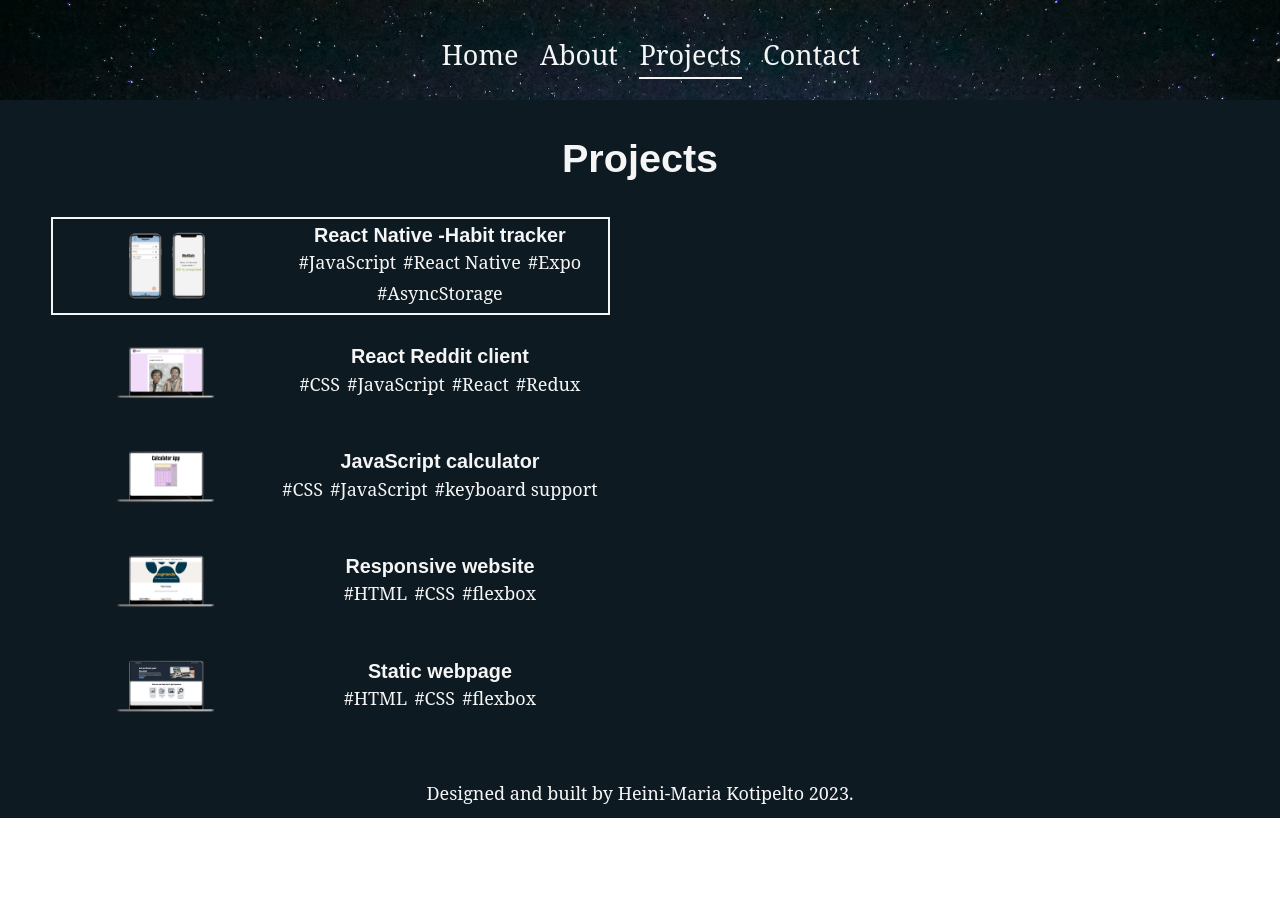
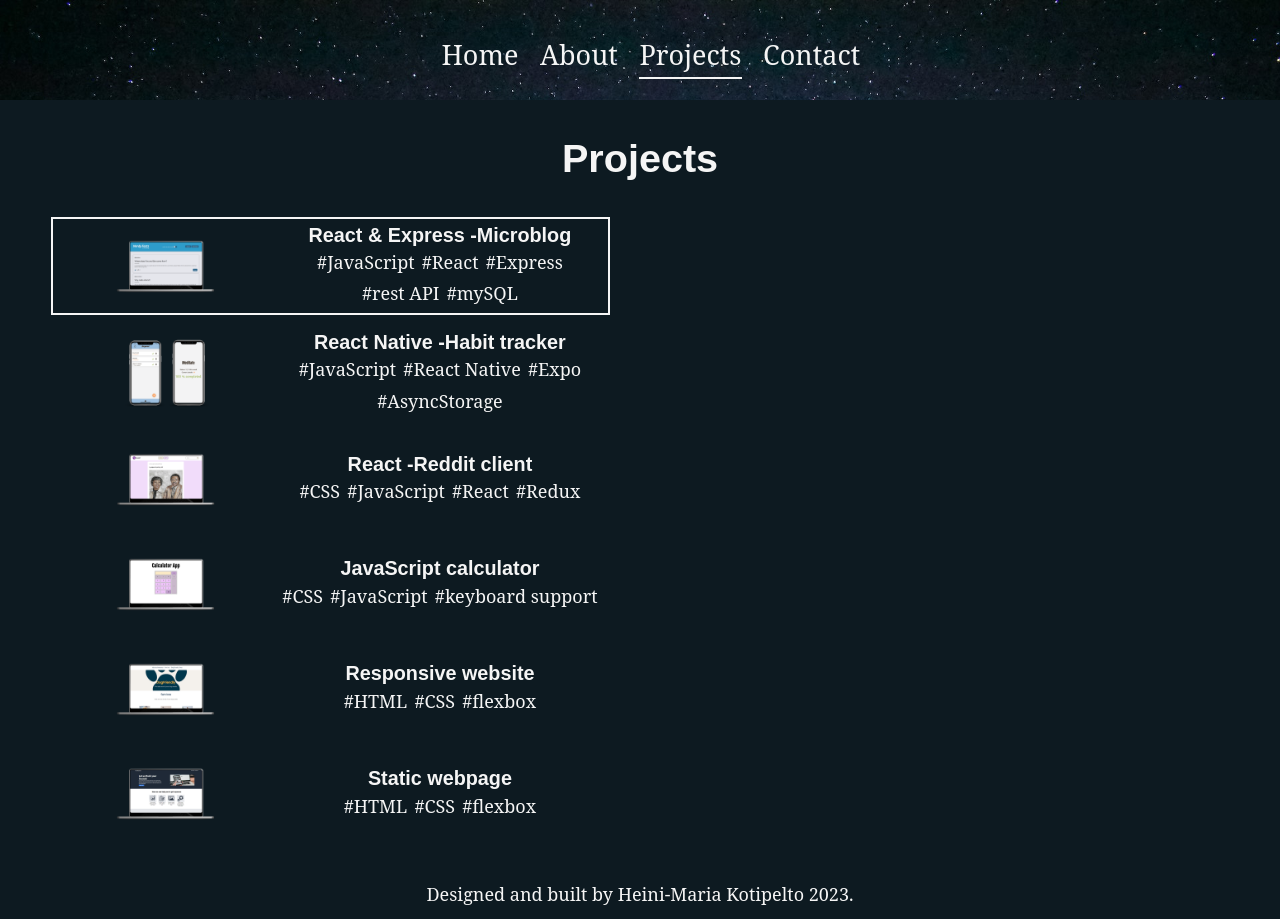
Before and after one commit to Heini-Maria/portfolio-react, a React app: page /projects in a window 1280 px wide. Before the commit the page ends 818 px from the top, so only its background shows below. Built offline with nearby package versions, Linux system fonts and the light colour scheme.

Commit message:
added new project

```diff
--- a/src/components/ProjectsData.js
+++ b/src/components/ProjectsData.js
@@ -3,8 +3,18 @@ import project2 from "../../assets/images/react-reddit.png";
 import project3 from "../../assets/images/js-calculator.png";
 import project4 from "../../assets/images/responsive-website.png";
 import project5 from "../../assets/images/static-website.png";
+import project0 from "../../assets/images/nerdy-facts.png"
 
 export const projects = [
+  {
+    id: 0,
+    img: project0,
+    title: "React & Express -Microblog",
+    description: "Personal full stack project to practise rest APIs and to understand the relationship between back- and front-end. The react application is created from scratch, using webpack. Nerdy Facts is a microblogging platform that allows logged-in users to create new posts, and delete and edit them. Users can also like and comment on posts created by other users.",
+    skills: ["JavaScript", "React", "Express", "rest API", "mySQL"],
+    preview: "https://sunny-cascaron-e5deb2.netlify.app/",
+    github: "https://github.com/Heini-Maria/blog-app.git",
+  },
   {
     id: 1,
     img: project1,
@@ -17,7 +27,7 @@ export const projects = [
   {
     id: 2,
     img: project2,
-    title: "React Reddit client",
+    title: "React -Reddit client",
     description: "The purpose of this project was to create a minimalistic Reddit Client using React and Redux. Because of my love to DIY projects, I decided to devote the client for Sewing and Crafts subreddits. For making the application more visual I decided to only show the posts that has picture. This project made me to dive to the deep end. It was exciting walk trough the whole process from planning to deploying. In addition this project gave me better understanding how React and Redux work.",
     skills: ["CSS", "JavaScript", "React", "Redux"],
     preview: "https://cosmic-kringle-9deec8.netlify.app/",
```
Also changed, not shown: assets/images/8.png (added), assets/images/nerdy-facts.png (added).
